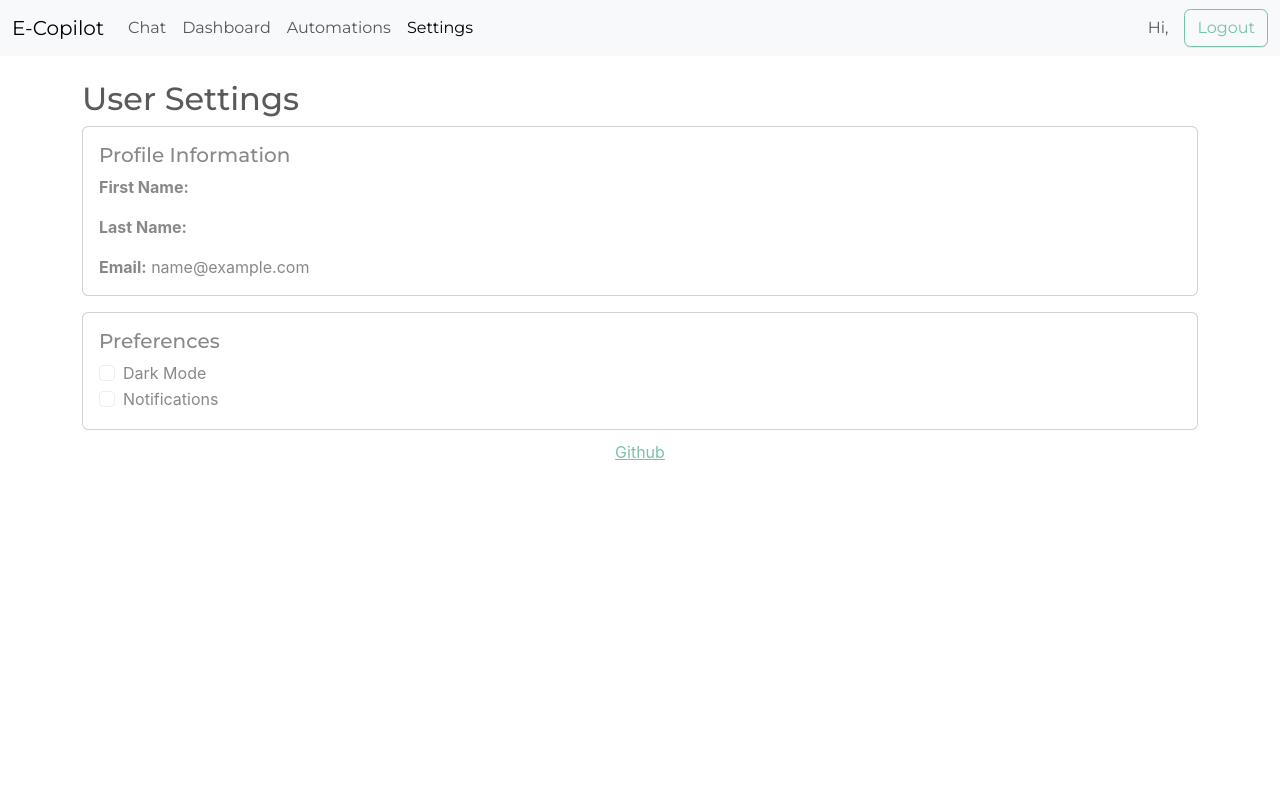
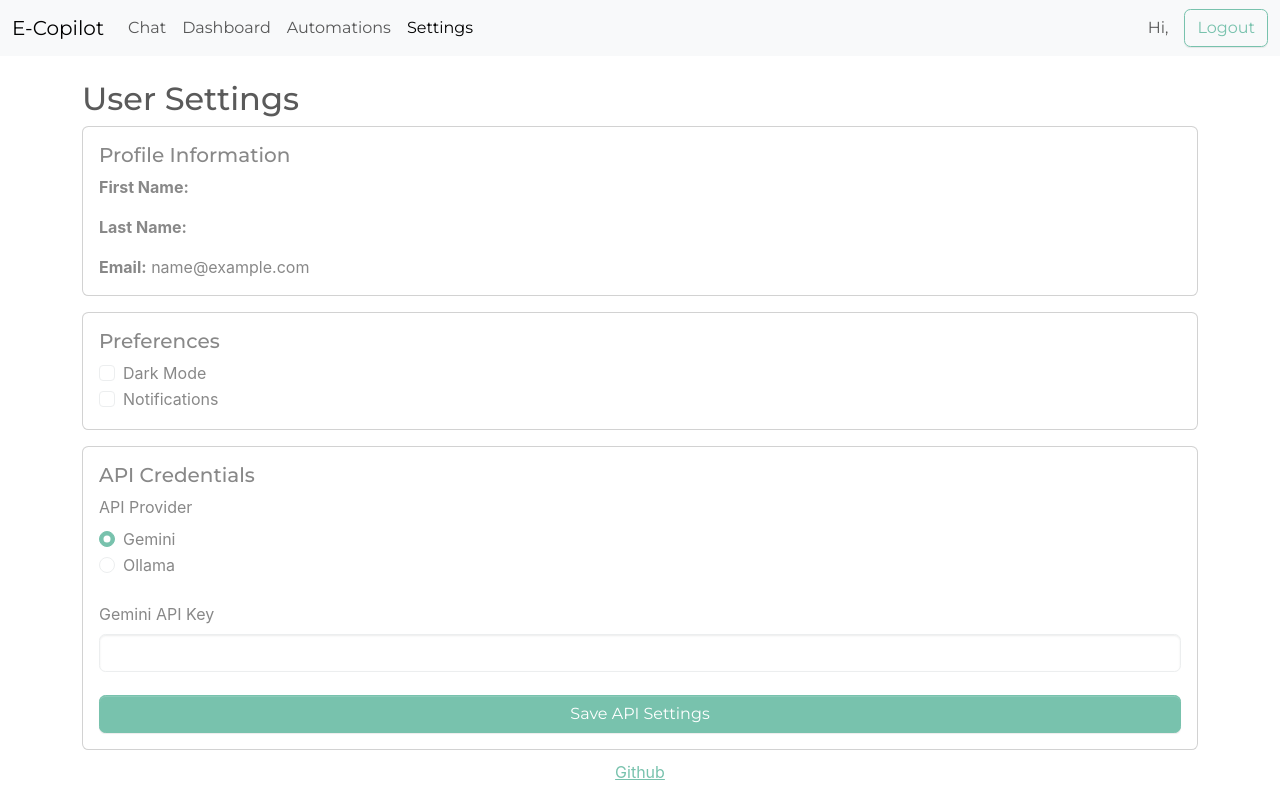
Before and after one commit to la-flor/electron-copilot, a React (Vite) app: page /settings in a window 1280 px wide. Built offline with nearby package versions, Linux system fonts and the light colour scheme; sample sign-in values are in the browser's storage.

Commit message:
feat: Add API credentials section to settings page for Gemini and Ollama

```diff
--- a/app/src/pages/Settings.tsx
+++ b/app/src/pages/Settings.tsx
@@ -1,8 +1,44 @@
-import { useContext } from 'react';
+import { useContext, useEffect, useState } from 'react';
 import { AuthContext } from '../context/AuthContext';
 
 export const Settings = () => {
 	const { user, login } = useContext(AuthContext);
+	const [apiProvider, setApiProvider] = useState('gemini');
+	const [geminiApiKey, setGeminiApiKey] = useState('');
+	const [ollamaHost, setOllamaHost] = useState('');
+
+	useEffect(() => {
+		if (user) {
+			setApiProvider((user as any).apiProvider || 'gemini');
+			setGeminiApiKey((user as any).geminiApiKey || '');
+			setOllamaHost((user as any).ollamaHost || '');
+		}
+	}, [user]);
+
+	const handleApiSettingsSave = async (e: React.FormEvent) => {
+		e.preventDefault();
+		if (user) {
+			const updatedSettings: any = {
+				id: user.id,
+				apiProvider,
+			};
+
+			if (apiProvider === 'gemini') {
+				updatedSettings.geminiApiKey = geminiApiKey;
+			} else if (apiProvider === 'ollama') {
+				updatedSettings.ollamaHost = ollamaHost;
+			}
+
+			try {
+				await window.db.user.updateUser(updatedSettings);
+				login({ ...user, ...updatedSettings });
+				alert('API settings saved!');
+			} catch (error) {
+				console.error('Failed to update API settings:', error);
+				alert('Failed to save API settings.');
+			}
+		}
+	};
 
 	const handleDarkModeChange = async () => {
 		if (user) {
@@ -69,6 +105,79 @@ export const Settings = () => {
 					</div>
 				</div>
 			</div>
+
+			<div className='card mt-3'>
+				<div className='card-body'>
+					<h5 className='card-title'>API Credentials</h5>
+					<form onSubmit={handleApiSettingsSave}>
+						<div className='mb-3'>
+							<label className='form-label'>API Provider</label>
+							<div className='form-check'>
+								<input
+									className='form-check-input'
+									type='radio'
+									name='apiProvider'
+									id='gemini'
+									value='gemini'
+									checked={apiProvider === 'gemini'}
+									onChange={(e) => setApiProvider(e.target.value)}
+								/>
+								<label className='form-check-label' htmlFor='gemini'>
+									Gemini
+								</label>
+							</div>
+							<div className='form-check'>
+								<input
+									className='form-check-input'
+									type='radio'
+									name='apiProvider'
+									id='ollama'
+									value='ollama'
+									checked={apiProvider === 'ollama'}
+									onChange={(e) => setApiProvider(e.target.value)}
+								/>
+								<label className='form-check-label' htmlFor='ollama'>
+									Ollama
+								</label>
+							</div>
+						</div>
+
+						{apiProvider === 'gemini' && (
+							<div className='mb-3'>
+								<label htmlFor='gemini-api-key' className='form-label'>
+									Gemini API Key
+								</label>
+								<input
+									type='password'
+									className='form-control'
+									id='gemini-api-key'
+									value={geminiApiKey}
+									onChange={(e) => setGeminiApiKey(e.target.value)}
+								/>
+							</div>
+						)}
+
+						{apiProvider === 'ollama' && (
+							<div className='mb-3'>
+								<label htmlFor='ollama-host' className='form-label'>
+									Ollama Host URL
+								</label>
+								<input
+									type='text'
+									className='form-control'
+									id='ollama-host'
+									value={ollamaHost}
+									onChange={(e) => setOllamaHost(e.target.value)}
+									placeholder='http://localhost:11434'
+								/>
+							</div>
+						)}
+						<button type='submit' className='btn btn-primary'>
+							Save API Settings
+						</button>
+					</form>
+				</div>
+			</div>
 		</div>
 	);
 };
```
